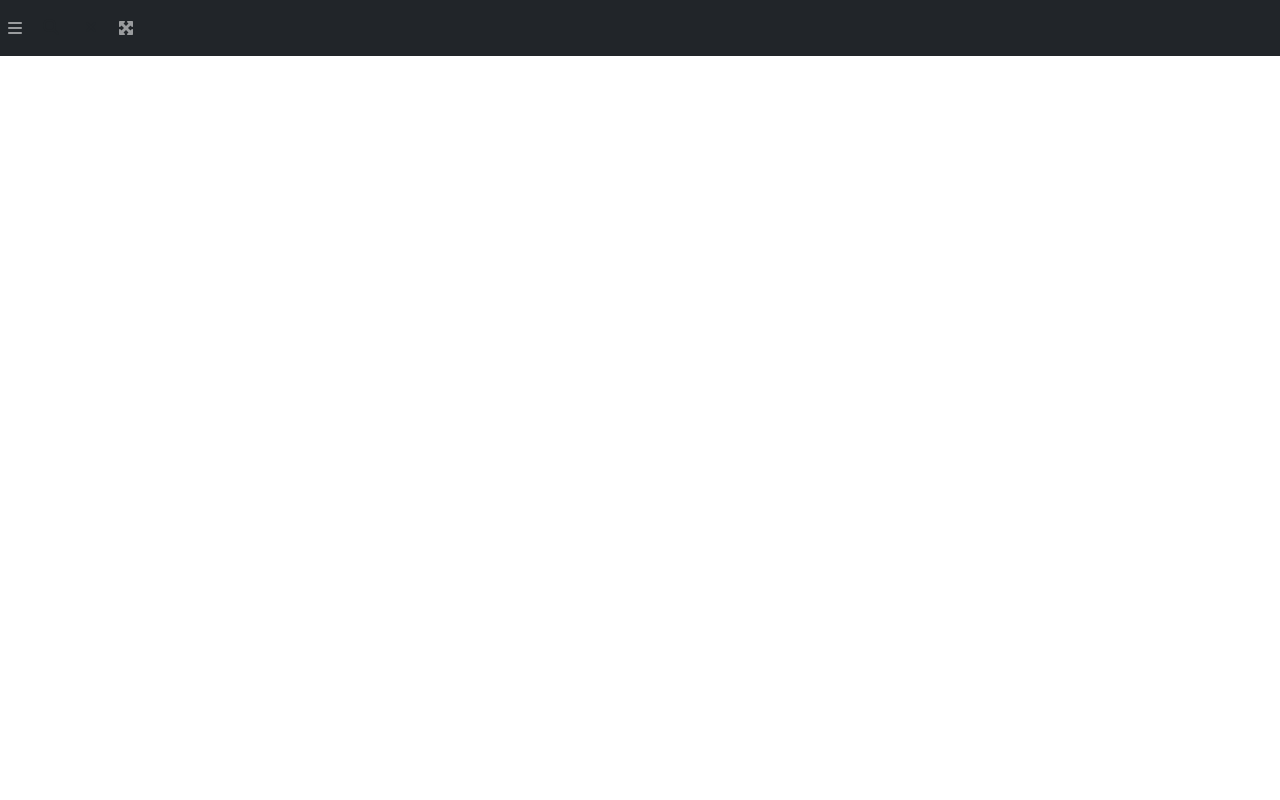
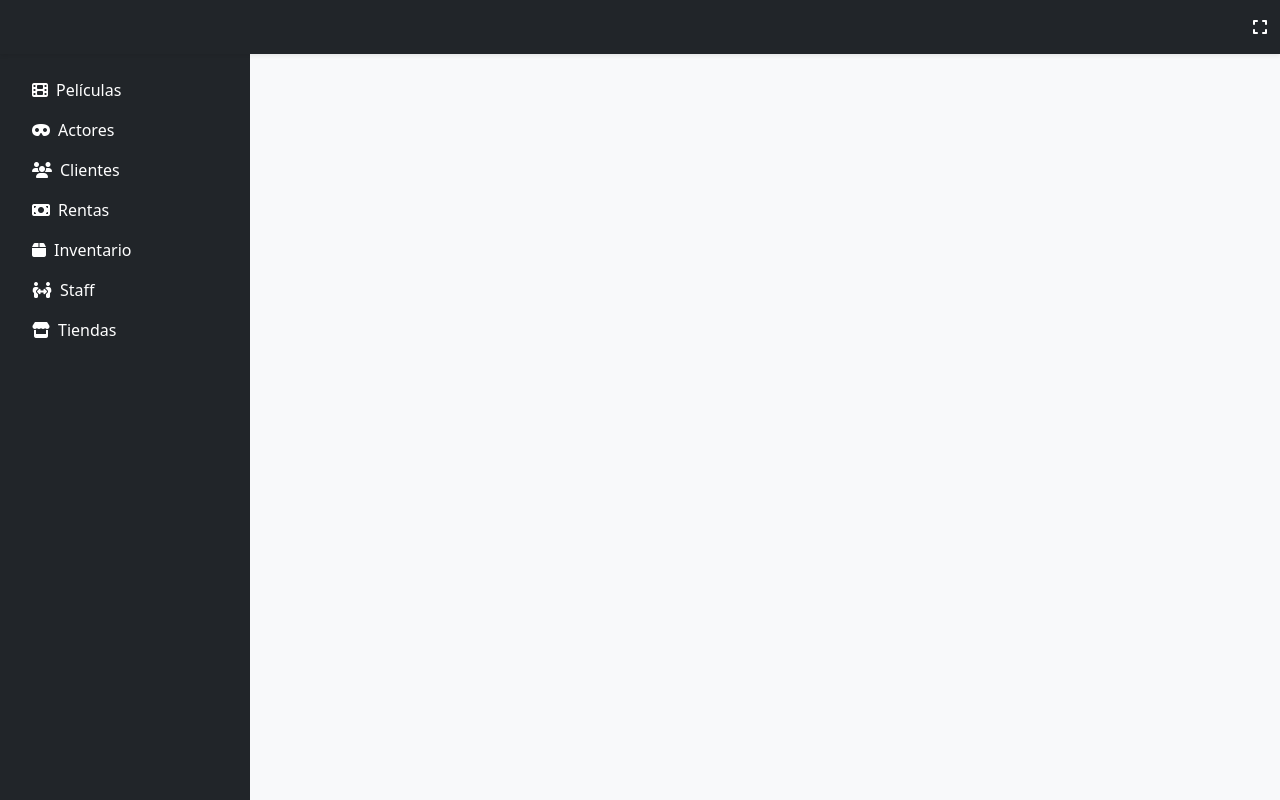
Before and after one commit to Gyromitte/Sakila-AdminLTE-Front, a React (Create React App) app in the folder react-sakilla/: page /InventoryPage in a window 1280 px wide. Built offline with nearby package versions, Linux system fonts and the light colour scheme; no server answers.

Commit message:
Overall structure for dashboards

```diff
--- a/react-sakilla/package.json
+++ b/react-sakilla/package.json
@@ -8,8 +8,10 @@
     "@testing-library/jest-dom": "^6.6.3",
     "@testing-library/react": "^16.2.0",
     "@testing-library/user-event": "^13.5.0",
+    "admin-lte": "^4.0.0-beta3",
     "axios": "^1.8.4",
     "bootstrap": "^5.3.3",
+    "jquery": "^3.7.1",
     "react": "^19.0.0",
     "react-dom": "^19.0.0",
     "react-router-dom": "^7.4.1",
--- a/react-sakilla/src/App.css
+++ b/react-sakilla/src/App.css
@@ -36,3 +36,19 @@
     transform: rotate(360deg);
   }
 }
+
+/* styles.css o App.css */
+.hover-bg-light:hover {
+  background-color: rgba(255, 255, 255, 0.1) !important;
+}
+
+/* Asegura que el layout ocupe toda la altura */
+html, body, #root {
+  height: 100%;
+}
+
+/* Estilo para el contenido principal */
+.main-content {
+  overflow-y: auto;
+  height: calc(100vh - 56px); /* Resta la altura del NavBar */
+}
--- a/react-sakilla/src/App.js
+++ b/react-sakilla/src/App.js
@@ -1,15 +1,15 @@
 import React, { useEffect, useState } from "react";
-import axios from "axios";
 import "bootstrap/dist/css/bootstrap.min.css";
 import "@fortawesome/fontawesome-free/css/all.min.css";
 import { BrowserRouter, Routes, Route, Link } from 'react-router-dom';
-import NavBar from "./admin/navbar";
+import InventoryPage from "./admin/InventoryPage";
+import 'bootstrap';
 
 function App() {
   return (
     <BrowserRouter>
       <Routes>
-        <Route path="/InventoryPage" element={<NavBar />} />
+        <Route path="/InventoryPage" element={<InventoryPage />} />
       </Routes>
     </BrowserRouter>
   );
--- a/react-sakilla/src/admin/InventoryPage.js
+++ b/react-sakilla/src/admin/InventoryPage.js
@@ -1,19 +1,23 @@
 import React, { useEffect, useState } from "react";
 import axios from "axios";
-import "bootstrap/dist/css/boostrap.min.csss";
+import { useLocation } from "react-router-dom";
+import "bootstrap/dist/css/bootstrap.min.css";
 import "@fortawesome/fontawesome-free/css/all.min.css";
 import ReusableTable from "../ReusableTable";
-import NavBar from "./navbar";
+import NavBar from "../navbar";
+import SideBar from "./sideBar";
 
 const InventoryPage = () => {
     const [inventory, setInventory] = useState([]);
     const [currentPage, setCurrentPage] = useState(1);
     const [lastPage, setLastPage] = useState(1);
+    const location = useLocation();
 
     const loadInventory = async (page) => {
         try {
             const response = await axios.get(`http://143.110.198.189/api/inventories?page=${page}`);
-
+            setInventory(response.data.data);
+            setLastPage(response.data.last_page);
         } catch (error) {
             alert("Error al cargar inventario: " + error.message);
         }
@@ -23,22 +27,39 @@ const InventoryPage = () => {
         loadInventory(currentPage);
     }, [currentPage]);
 
-    const handleNextPage = () => {
-        if (currentPage < lastPage) setCurrentPage(currentPage + 1);
-    };
-
-    const headers = ["ID", "Film ID", "Store ID", "Ultima actualizacion", "Acciones"];
+    const headers = ["ID", "Film ID", "Store ID", "Ultima actualización", "Acciones"];
 
     const actions = [
-        { label: "Editar", onClick: (item) => console.log("Editar", item)},
-        { label: "Eliminar", onClick: (item) => console.log("Eliminar", item)},
+        { label: "Editar", onClick: (item) => console.log("Editar", item) },
+        { label: "Eliminar", onClick: (item) => console.log("Eliminar", item) },
     ];
 
     return (
-        <div className = "wrapper">
-            <nav className="navbar navbar-expand navbar-dar bg-dark">
-                <a className="navbar-brand" href="#">Admin Panel</a>
-            </nav>
+        <div className="d-flex flex-column" style={{ minHeight: "100vh" }}>
+            {/* NavBar Superior - altura fija */}
+            <NavBar style={{ height: "56px", flexShrink: 0 }} />
+
+            <div className="d-flex flex-grow-1" style={{ overflow: "hidden" }}>
+                {/* SideBar - ancho fijo */}
+                <SideBar
+                    currentPath={location.pathname}
+                    style={{
+                        width: "250px",
+                        flexShrink: 0,
+                        height: "calc(100vh - 56px)",
+                        overflowY: "auto"
+                    }}
+                />
+
+                {/* Contenido Principal - área flexible */}
+                <main className="flex-grow-1 p-4 bg-light main-content">
+                    <div className="container-fluid">
+                        {/* ... (tu contenido existente) */}
+                    </div>
+                </main>
+            </div>
         </div>
-    )
-}
+    );
+};
+
+export default InventoryPage;
--- a/react-sakilla/src/admin/navbar.js
+++ /dev/null
@@ -1,44 +0,0 @@
-import React from "react";
-import "bootstrap/dist/css/bootstrap.min.css";
-
-const NavBar = () => {
-    return (
-        <div className = "wrapper">
-            <nav className="navbar navbar-expand-lg navbar-dark bg-dark">
-                <ul className="navbar-nav">
-                <li className="nav-item">
-                    <a className="nav-link" data-widget="pushmenu" href="#" role="button">
-                    <i className="fas fa-bars"></i>
-                    </a>
-                </li>
-                </ul>
-                <ul className="navbar-nav ml-auto">
-                <li className="nav-item">
-                    <div className="navbar-search-block">
-                    <form className="form-inline">
-                        <div className="input-group input-group-sm">
-                        <div className="input-group-append">
-                            <button class="btn btn-navbar" type="submit">
-                            <i className="fas fa-search"></i>
-                            </button>
-                            <button className="btn btn-navbar" type="button" data-widget="navbar-search">
-                            <i className="fas fa-times"></i>
-                            </button>
-                        </div>
-                        </div>
-                    </form>
-                    </div>
-                </li>
-                <li className="nav-item">
-                    <a className="nav-link" data-widget="fullscreen" href="#" role="button">
-                    <i className="fas fa-expand-arrows-alt"></i>
-                    </a>
-                </li>
-                </ul>
-            </nav>
-
-        </div>
-    );
-}
-
-export default NavBar;
--- /dev/null
+++ b/react-sakilla/src/admin/sideBar.js
@@ -0,0 +1,42 @@
+import React from "react";
+import { Link } from "react-router-dom";
+import PropTypes from "prop-types";
+
+const SideBar = ({ currentPath }) => {
+    const menuItems = [
+        { path: "/movies", icon: "film", label: "Películas" },
+        { path: "/actors", icon: "mask", label: "Actores" },
+        { path: "/clients", icon: "users", label: "Clientes" },
+        { path: "/rentals", icon: "money-bill", label: "Rentas" },
+        { path: "/inventory", icon: "box", label: "Inventario" },
+        { path: "/staff", icon: "people-arrows", label: "Staff" },
+        { path: "/store", icon: "store", label: "Tiendas" }
+    ];
+
+    return (
+        <div
+            className="d-flex flex-column p-3 bg-dark text-white"
+            style={{ width: "250px", minHeight: "calc(100vh - 56px)" }}
+        >
+            <ul className="nav nav-pills flex-column">
+                {menuItems.map((item) => (
+                    <li key={item.path} className="nav-item">
+                        <Link
+                            to={item.path}
+                            className={`nav-link ${currentPath === item.path ? "active bg-primary" : "text-white hover-bg-light"}`}
+                        >
+                            <i className={`fas fa-${item.icon} me-2`}></i>
+                            {item.label}
+                        </Link>
+                    </li>
+                ))}
+            </ul>
+        </div>
+    );
+};
+
+SideBar.propTypes = {
+    currentPath: PropTypes.string.isRequired
+};
+
+export default SideBar;
--- /dev/null
+++ b/react-sakilla/src/navbar.js
@@ -0,0 +1,63 @@
+import React, { useState } from "react";
+import "bootstrap/dist/css/bootstrap.min.css";
+import "@fortawesome/fontawesome-free/css/all.min.css";
+
+const NavBar = ({ onToggleSidebar }) => {
+  const [searchOpen, setSearchOpen] = useState(false);
+  const [fullscreen, setFullscreen] = useState(false);
+
+  const toggleSearch = () => {
+    setSearchOpen(!searchOpen);
+  };
+
+  const toggleFullscreen = () => {
+    if (!document.fullscreenElement) {
+      document.documentElement.requestFullscreen().catch(err => {
+        console.error(`Error al intentar pantalla completa: ${err.message}`);
+      });
+      setFullscreen(true);
+    } else {
+      if (document.exitFullscreen) {
+        document.exitFullscreen();
+        setFullscreen(false);
+      }
+    }
+  };
+
+  return (
+    <nav className="navbar navbar-expand-lg navbar-dark bg-dark shadow-sm">
+      {/* Botón para colapsar Sidebar */}
+      <button
+        className="navbar-toggler me-2"
+        type="button"
+        onClick={onToggleSidebar}
+        aria-label="Toggle sidebar"
+      >
+        <i className="fas fa-bars"></i>
+      </button>
+
+      {/* Controles del lado derecho */}
+      <div className="d-flex ms-auto">
+        {/* Botón de búsqueda (mobile) */}
+        <button
+          className="btn btn-link text-white me-2 d-lg-none"
+          onClick={toggleSearch}
+          aria-label="Buscar"
+        >
+          <i className="fas fa-search"></i>
+        </button>
+
+        {/* Botón de pantalla completa */}
+        <button
+          className="btn btn-link text-white"
+          onClick={toggleFullscreen}
+          aria-label="Pantalla completa"
+        >
+          <i className={`fas ${fullscreen ? 'fa-compress' : 'fa-expand'}`}></i>
+        </button>
+      </div>
+    </nav>
+  );
+};
+
+export default NavBar;
```
Also changed, not shown: 1 other file (tests, documents, lock files or other folders).
